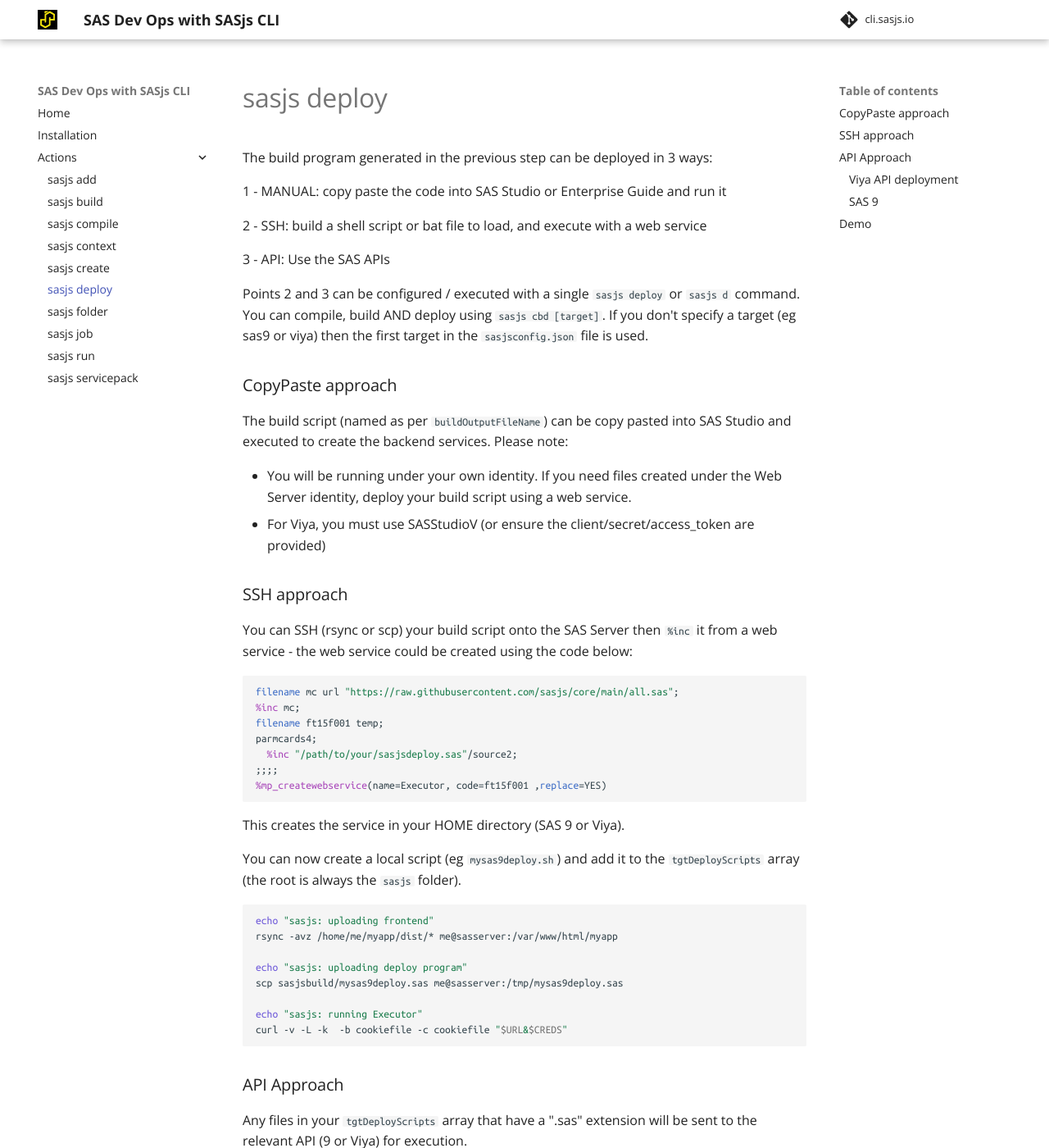
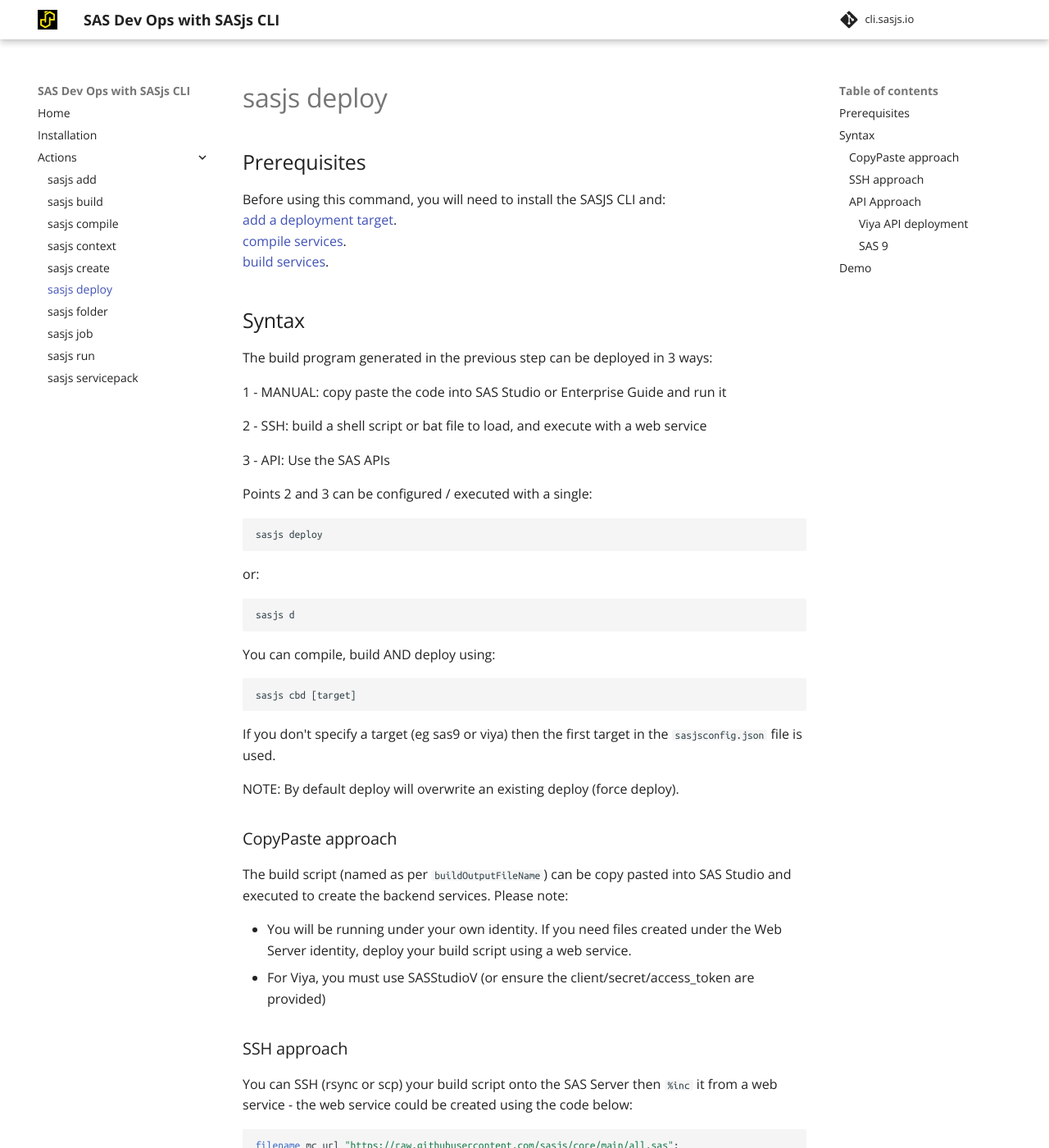
Before and after one commit to sasjs/cli.sasjs.io, an MkDocs documentation site: the page built from docs/deploy.md, in a window 1280 px wide and 1400 px high. Shown: the whole window at 82% size. Built offline with MkDocs 1.6.1 and Material for MkDocs 9.7.7, drawn with Linux system fonts in a browser that asks for light colours.

Commit message:
Updated deploy page

````diff
--- a/docs/deploy.md
+++ b/docs/deploy.md
@@ -7,6 +7,14 @@
 sasjs deploy
 ====================
 
+## Prerequisites
+Before using this command, you will need to install the SASJS CLI and:
+[add a deployment target](/add).
+[compile services](/compile).
+[build services](/build).
+
+## Syntax
+
 The build program generated in the previous step can be deployed in 3 ways:
 
 1 - MANUAL: copy paste the code into SAS Studio or Enterprise Guide and run it
@@ -15,7 +23,23 @@
 
 3 - API: Use the SAS APIs
 
-Points 2 and 3 can be configured / executed with a single `sasjs deploy` or `sasjs d` command.  You can compile, build AND deploy using `sasjs cbd [target]`.  If you don't specify a target (eg sas9 or viya) then the first target in the `sasjsconfig.json` file is used.
+Points 2 and 3 can be configured / executed with a single:
+
+```
+sasjs deploy
+```
+or:
+```
+sasjs d
+```
+
+You can compile, build AND deploy using:
+```
+sasjs cbd [target]
+```
+If you don't specify a target (eg sas9 or viya) then the first target in the `sasjsconfig.json` file is used.
+
+NOTE: By default deploy will overwrite an existing deploy (force deploy).
 
 ### CopyPaste approach
 The build script (named as per `buildOutputFileName`) can be copy pasted into SAS Studio and executed to create the backend services.  Please note:
````
